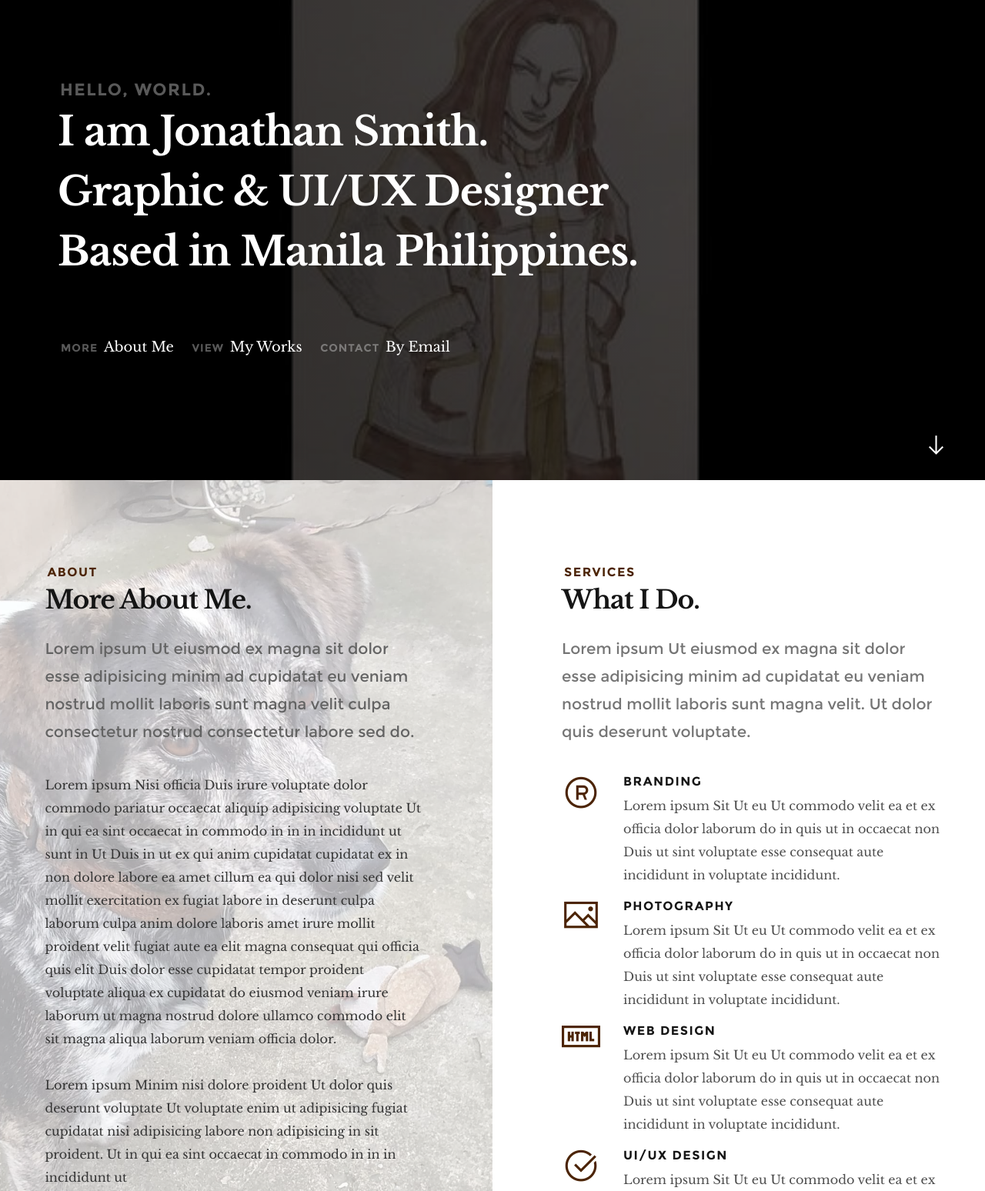
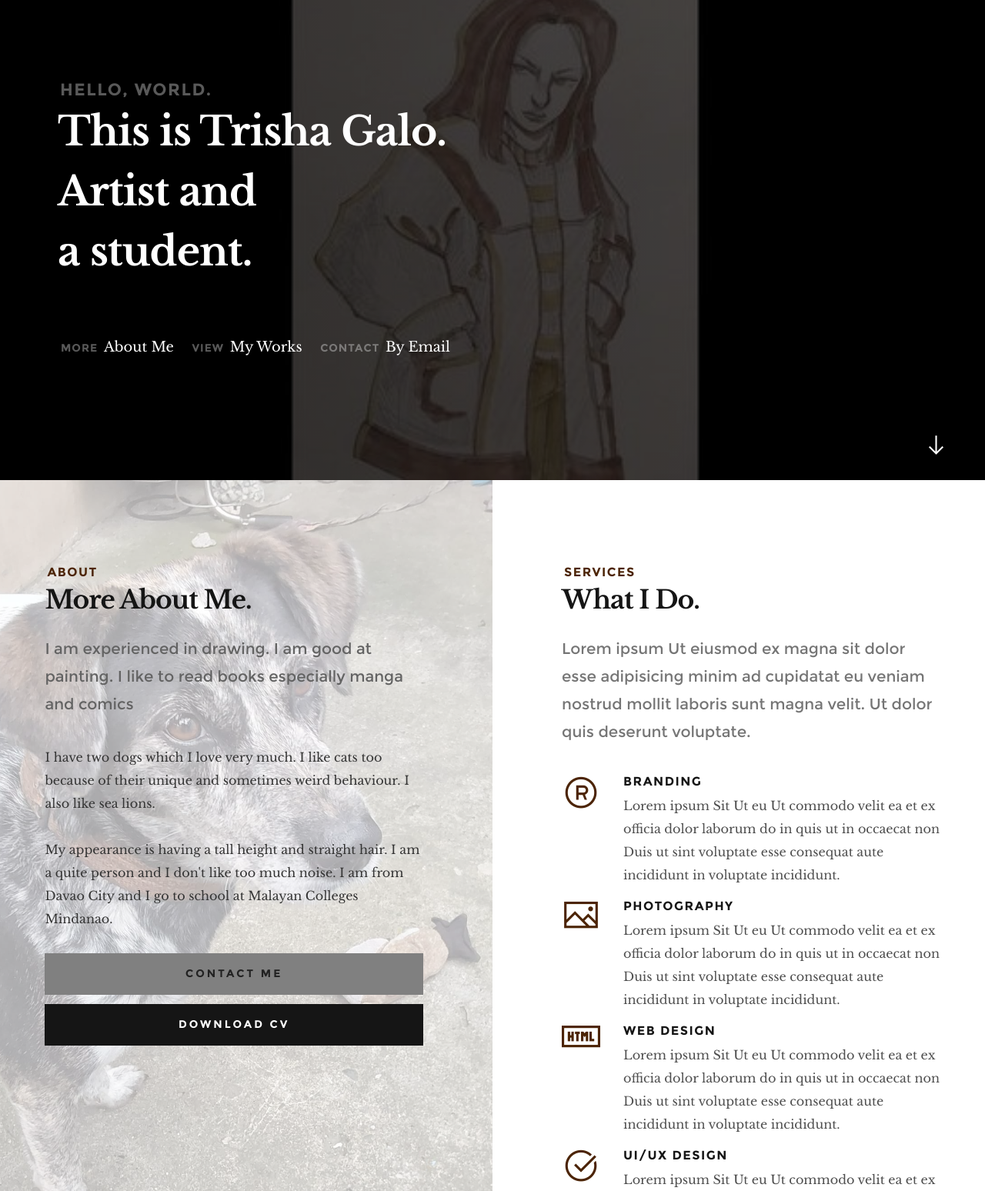
Before and after one commit to Mariemariee/Galo_TLE10, a plain HTML site: page index.html in a window 1280 px wide. Shown: the part 180-1728 px from the top of the page at 77% size. Drawn offline with Linux system fonts and the light colour scheme; files whose address does not match are found by name.

Commit message:
updated name and occupation

```diff
--- a/index.html
+++ b/index.html
@@ -103,9 +103,9 @@
 
 			  				<h3 class="animate-intro">Hello, World.</h3>
 				  			<h1 class="animate-intro">
-							I am Jonathan Smith. <br>
-							Graphic &amp; UI/UX Designer <br>
-							Based in Manila Philippines.
+							This is Trisha Galo. <br>
+							Artist and <br>
+							a student.
 				  			</h1>
 
 							<ul class="home-section-links">
@@ -143,14 +143,14 @@
 					<h3 class="animate-this">About</h3>
 	   			<h1 class="animate-this">More About Me.</h1>
 
-	   			<p class="lead animate-this">Lorem ipsum Ut eiusmod ex magna sit dolor esse adipisicing minim ad cupidatat eu veniam nostrud mollit laboris sunt magna velit culpa consectetur nostrud consectetur labore sed do.</p>
+	   			<p class="lead animate-this">I am experienced in drawing. I am good at painting. I like to read books especially manga and comics</p>
 				</div>
 
    			<p class="animate-this">
-   			Lorem ipsum Nisi officia Duis irure voluptate dolor commodo pariatur occaecat aliquip adipisicing voluptate Ut in qui ea sint occaecat in commodo in in in incididunt ut sunt in Ut Duis in ut ex qui anim cupidatat cupidatat ex in non dolore labore ea amet cillum ea qui dolor nisi sed velit mollit exercitation ex fugiat labore in deserunt culpa laborum culpa anim dolore laboris amet irure mollit proident velit fugiat aute ea elit magna consequat qui officia quis elit Duis dolor esse cupidatat tempor proident voluptate aliqua ex cupidatat do eiusmod veniam irure laborum ut magna nostrud dolore ullamco commodo elit sit magna aliqua laborum veniam officia dolor.
+   			I have two dogs which I love very much. I like cats too because of their unique and sometimes weird behaviour. I also like sea lions.
    			</p>
 
-   			<p class="animate-this">Lorem ipsum Minim nisi dolore proident Ut dolor quis deserunt voluptate Ut voluptate enim ut adipisicing fugiat cupidatat nisi adipisicing labore non adipisicing in sit proident. Ut in qui ea sint occaecat in commodo in in in incididunt ut</p>
+   			<p class="animate-this">My appearance is having a tall height and straight hair. I am a quite person and I don't like too much noise. I am from Davao City and I go to school at Malayan Colleges Mindanao.</p>
 
    			<p>
    				<a href="#" class="button full-width animate-this">Contact Me</a>
```
